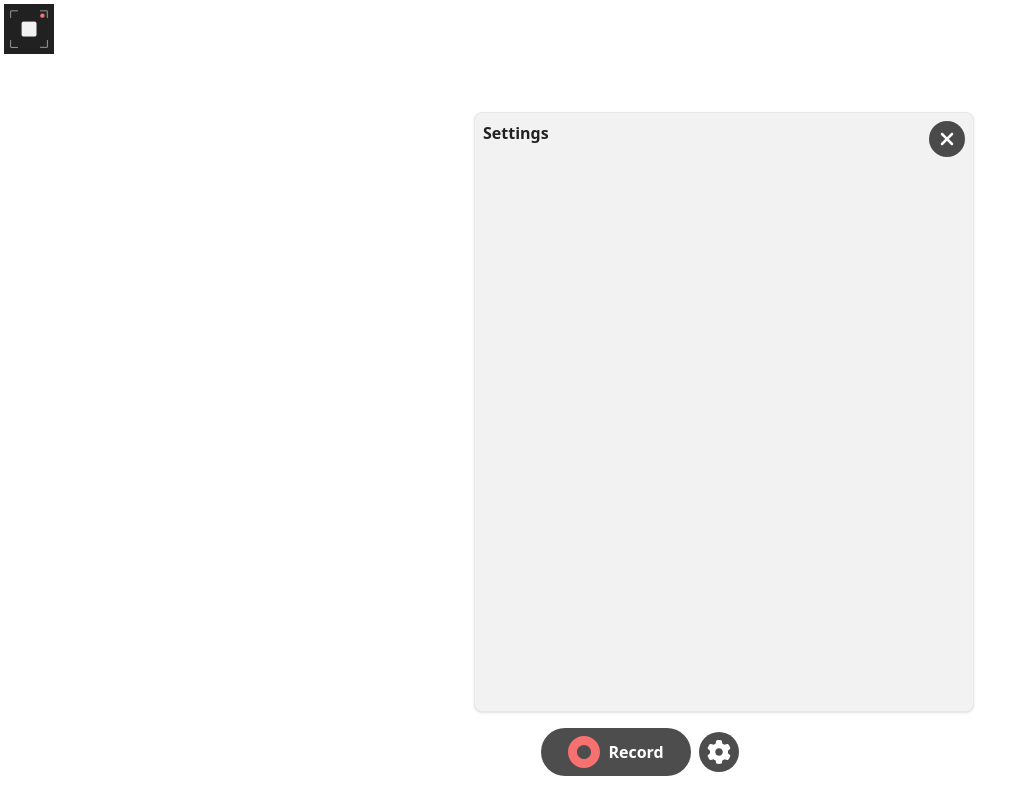
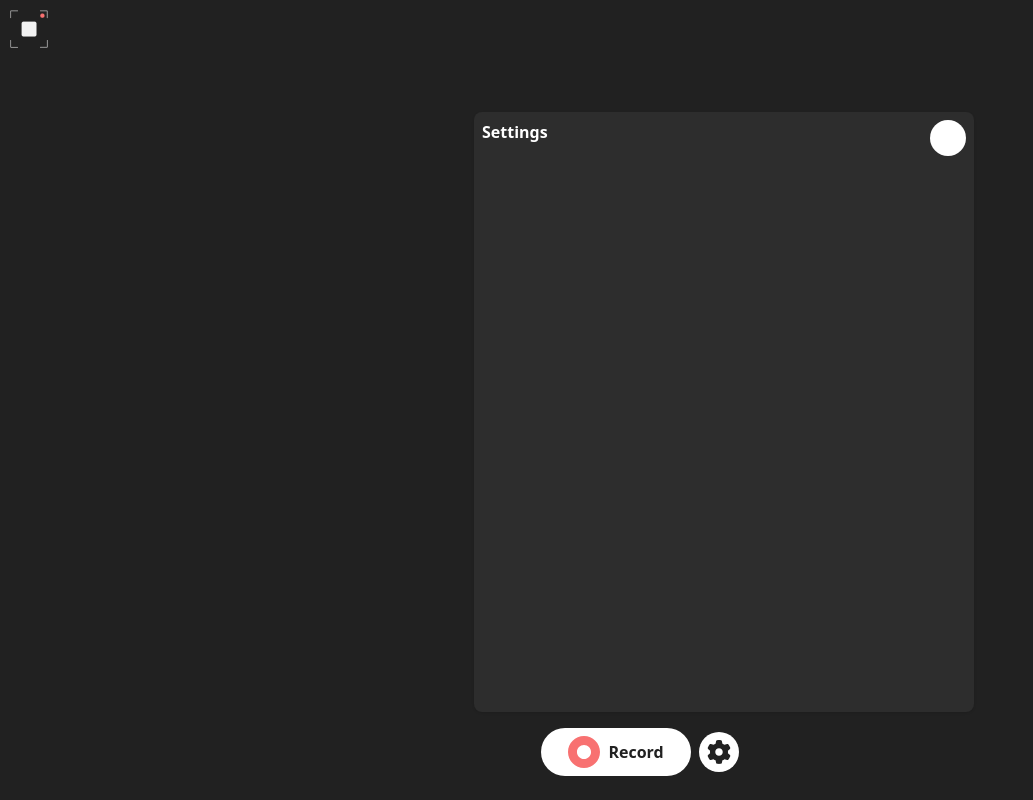
Before and after one commit to alkanoidev/screen-recorder, a React (Vite) app: page / in a window 1280 px wide. Both pictures are taken after a click on the button 719 px from the left and 752 px from the top of the page. Shown: the whole page, without its empty margins (0-1033 px from the left). Built offline with nearby package versions, Linux system fonts and the light colour scheme.

Commit message:
removed light mode

```diff
--- a/src/App.tsx
+++ b/src/App.tsx
@@ -59,7 +59,7 @@ export default function App() {
   }, [isRecording]);
 
   return (
-    <div className="bg-light dark:bg-dark h-full">
+    <div className="bg-dark h-full">
       <img
         src="/logo.png"
         alt="logo"
@@ -101,7 +101,7 @@ export default function App() {
               height={24}
             >
               <path
-                className="fill-light dark:fill-dark"
+                className="fill-dark"
                 d="M495.9 166.6c3.2 8.7 .5 18.4-6.4 24.6l-43.3 39.4c1.1 8.3 1.7 16.8 1.7 25.4s-.6 17.1-1.7 25.4l43.3 39.4c6.9 6.2 9.6 15.9 6.4 24.6c-4.4 11.9-9.7 23.3-15.8 34.3l-4.7 8.1c-6.6 11-14 21.4-22.1 31.2c-5.9 7.2-15.7 9.6-24.5 6.8l-55.7-17.7c-13.4 10.3-28.2 18.9-44 25.4l-12.5 57.1c-2 9.1-9 16.3-18.2 17.8c-13.8 2.3-28 3.5-42.5 3.5s-28.7-1.2-42.5-3.5c-9.2-1.5-16.2-8.7-18.2-17.8l-12.5-57.1c-15.8-6.5-30.6-15.1-44-25.4L83.1 425.9c-8.8 2.8-18.6 .3-24.5-6.8c-8.1-9.8-15.5-20.2-22.1-31.2l-4.7-8.1c-6.1-11-11.4-22.4-15.8-34.3c-3.2-8.7-.5-18.4 6.4-24.6l43.3-39.4C64.6 273.1 64 264.6 64 256s.6-17.1 1.7-25.4L22.4 191.2c-6.9-6.2-9.6-15.9-6.4-24.6c4.4-11.9 9.7-23.3 15.8-34.3l4.7-8.1c6.6-11 14-21.4 22.1-31.2c5.9-7.2 15.7-9.6 24.5-6.8l55.7 17.7c13.4-10.3 28.2-18.9 44-25.4l12.5-57.1c2-9.1 9-16.3 18.2-17.8C227.3 1.2 241.5 0 256 0s28.7 1.2 42.5 3.5c9.2 1.5 16.2 8.7 18.2 17.8l12.5 57.1c15.8 6.5 30.6 15.1 44 25.4l55.7-17.7c8.8-2.8 18.6-.3 24.5 6.8c8.1 9.8 15.5 20.2 22.1 31.2l4.7 8.1c6.1 11 11.4 22.4 15.8 34.3zM256 336c44.2 0 80-35.8 80-80s-35.8-80-80-80s-80 35.8-80 80s35.8 80 80 80z"
               />
             </svg>
--- a/src/components/Buttons/Button.tsx
+++ b/src/components/Buttons/Button.tsx
@@ -4,7 +4,7 @@ export default function Button({ children, onClick }: Props) {
   return (
     <button
       onClick={onClick}
-      className="rounded-full bg-dark/80 dark:bg-light text-white dark:text-dark px-4 py-2 flex items-center justify-center gap-2 font-bold min-w-[150px] hover:scale-105 transition"
+      className="rounded-full bg-light text-dark px-4 py-2 flex items-center justify-center gap-2 font-bold min-w-[150px] hover:scale-105 transition"
     >
       {children}
     </button>
--- a/src/components/Buttons/IconButton.tsx
+++ b/src/components/Buttons/IconButton.tsx
@@ -5,7 +5,7 @@ export default function IconButton({ children, onClick, className }: Props) {
     <button
       onClick={onClick}
       className={
-        "rounded-full bg-dark/80 dark:bg-light px-2 py-2 flex items-center justify-center gap-2 font-bold hover:scale-105 transition" +
+        "rounded-full bg-light px-2 py-2 flex items-center justify-center gap-2 font-bold hover:scale-105 transition" +
         className
       }
     >
--- a/src/components/DownloadModal.tsx
+++ b/src/components/DownloadModal.tsx
@@ -24,7 +24,7 @@ export default function DownloadModal({ downloadURL }: Props) {
               viewBox="0 0 512 512"
             >
               <path
-                className="fill-light dark:fill-dark"
+                className="fill-dark"
                 d="M288 32c0-17.7-14.3-32-32-32s-32 14.3-32 32V274.7l-73.4-73.4c-12.5-12.5-32.8-12.5-45.3 0s-12.5 32.8 0 45.3l128 128c12.5 12.5 32.8 12.5 45.3 0l128-128c12.5-12.5 12.5-32.8 0-45.3s-32.8-12.5-45.3 0L288 274.7V32zM64 352c-35.3 0-64 28.7-64 64v32c0 35.3 28.7 64 64 64H448c35.3 0 64-28.7 64-64V416c0-35.3-28.7-64-64-64H346.5l-45.3 45.3c-25 25-65.5 25-90.5 0L165.5 352H64zM432 456c-13.3 0-24-10.7-24-24s10.7-24 24-24s24 10.7 24 24s-10.7 24-24 24z"
               />
             </svg>
--- a/src/components/SettingsModal.tsx
+++ b/src/components/SettingsModal.tsx
@@ -6,8 +6,8 @@ export default function SettingsModal() {
   const { setIsSettingsModalOpen } = useSettingsContext();
   return (
     <motion.div
-      className="w-screen h-screen sm:min-h-[600px] sm:min-w-[500px] sm:w-auto sm:h-auto bg-off-light dark:bg-off-dark
-                shadow absolute sm:-z-10 z-10 -top-[100vh] -left-[250px] sm:top-[-620px] sm:-left-[225px] rounded-lg p-2 border dark:border-none"
+      className="w-screen h-screen sm:min-h-[600px] sm:min-w-[500px] sm:w-auto sm:h-auto bg-off-dark
+                shadow absolute sm:-z-10 z-10 -top-[100vh] -left-[250px] sm:top-[-620px] sm:-left-[225px] rounded-lg p-2 border-none"
       initial={{ y: 100, opacity: 0 }}
       animate={{ y: 0, opacity: 1 }}
     >
--- a/src/index.scss
+++ b/src/index.scss
@@ -2,11 +2,11 @@
 @tailwind components;
 @tailwind utilities;
 * {
-  @apply text-dark dark:text-light;
+  @apply text-light;
 }
 html {
   height: 100%;
-  @apply bg-light dark:bg-dark;
+  @apply bg-dark;
 
   body {
     height: 100%;
```
